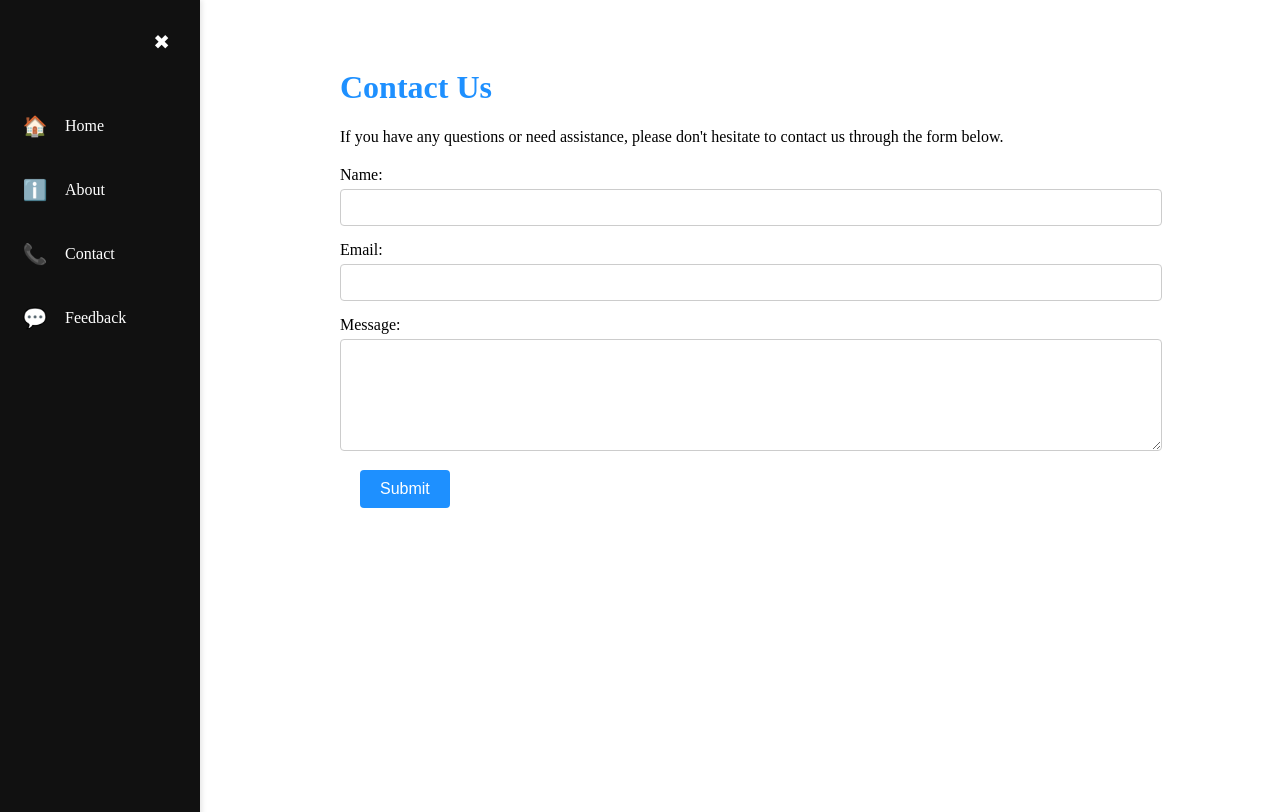
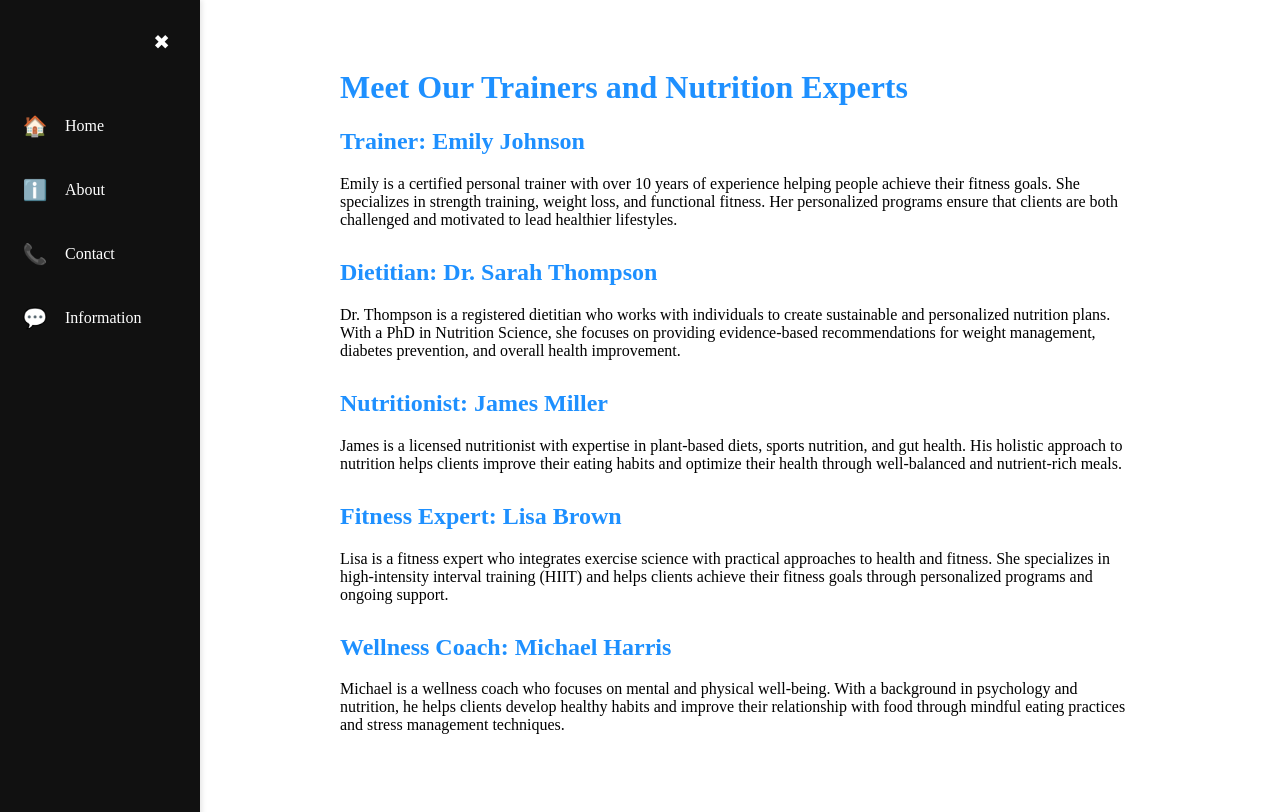
Before and after one commit to MARYAMM27/Project-p1, a React (Vite) app: page /contact in a window 1280 px wide. Built offline with nearby package versions, Linux system fonts and the light colour scheme; no server answers; sample sign-in values are in the browser's storage.

Commit message:
fix linters

```diff
--- a/src/Pages/SideMenu.jsx
+++ b/src/Pages/SideMenu.jsx
@@ -38,7 +38,7 @@ const SideMenu = () => {
           <li>
             <Link to="/feedback">
               <span className="icon">💬</span>
-              <span className={collapsed ? 'collapsed-text' : 'text'}>Feedback</span>
+              <span className={collapsed ? 'collapsed-text' : 'text'}>Information</span>
             </Link>
           </li>
         </ul>
--- a/src/Screens/Screen2.jsx
+++ b/src/Screens/Screen2.jsx
@@ -1,105 +1,63 @@
-import { useState } from 'react';
+const Screen2 = () => (
+  <div style={{ padding: '20px', maxWidth: '800px', margin: '0 auto' }}>
+    <h1>Meet Our Trainers and Nutrition Experts</h1>
 
-const Screen2 = () => {
-  const [name, setName] = useState('');
-  const [email, setEmail] = useState('');
-  const [message, setMessage] = useState('');
-  const [submitted, setSubmitted] = useState(false);
+    {/* Trainer Section */}
+    <section style={{ marginBottom: '30px' }}>
+      <h2>Trainer: Emily Johnson</h2>
+      <p>
+        Emily is a certified personal trainer with over 10 years of experience
+        helping people achieve their fitness goals. She specializes in strength
+        training, weight loss, and functional fitness. Her personalized programs
+        ensure that clients are both challenged and motivated to lead healthier
+        lifestyles.
+      </p>
+    </section>
 
-  const handleSubmit = (e) => {
-    e.preventDefault();
-    setSubmitted(true);
-  };
+    {/* Dietitian Section */}
+    <section style={{ marginBottom: '30px' }}>
+      <h2>Dietitian: Dr. Sarah Thompson</h2>
+      <p>
+        Dr. Thompson is a registered dietitian who works with individuals to create
+        sustainable and personalized nutrition plans. With a PhD in Nutrition Science,
+        she focuses on providing evidence-based recommendations for weight management,
+        diabetes prevention, and overall health improvement.
+      </p>
+    </section>
 
-  return (
-    <div style={{ padding: '20px', maxWidth: '800px', margin: '0 auto' }}>
-      <h1>Contact Us</h1>
+    {/* Nutritionist Section */}
+    <section style={{ marginBottom: '30px' }}>
+      <h2>Nutritionist: James Miller</h2>
       <p>
-        If you have any questions or need assistance, please don&apos;t hesitate to contact us
-        through the form below.
+        James is a licensed nutritionist with expertise in plant-based diets,
+        sports nutrition, and gut health. His holistic approach to nutrition helps
+        clients improve their eating habits and optimize their health through
+        well-balanced and nutrient-rich meals.
       </p>
+    </section>
 
-      {submitted ? (
-        <div style={{ color: 'green', marginTop: '20px' }}>
-          <h3>Thank you for reaching out! We will get back to you shortly.</h3>
-        </div>
-      ) : (
-        <form onSubmit={handleSubmit} style={{ marginTop: '20px' }}>
-          <div style={{ marginBottom: '15px' }}>
-            <label htmlFor="name" style={{ display: 'block', marginBottom: '5px' }}>
-              Name:
-            </label>
-            <input
-              type="text"
-              id="name"
-              value={name}
-              onChange={(e) => setName(e.target.value)}
-              required
-              style={{
-                width: '100%',
-                padding: '10px',
-                borderRadius: '4px',
-                border: '1px solid #ccc',
-              }}
-            />
-          </div>
+    {/* Fitness Expert Section */}
+    <section style={{ marginBottom: '30px' }}>
+      <h2>Fitness Expert: Lisa Brown</h2>
+      <p>
+        Lisa is a fitness expert who integrates exercise science with practical
+        approaches to health and fitness. She specializes in high-intensity interval
+        training (HIIT) and helps clients achieve their fitness goals through
+        personalized programs and ongoing support.
+      </p>
+    </section>
 
-          <div style={{ marginBottom: '15px' }}>
-            <label htmlFor="email" style={{ display: 'block', marginBottom: '5px' }}>
-              Email:
-            </label>
-            <input
-              type="email"
-              id="email"
-              value={email}
-              onChange={(e) => setEmail(e.target.value)}
-              required
-              style={{
-                width: '100%',
-                padding: '10px',
-                borderRadius: '4px',
-                border: '1px solid #ccc',
-              }}
-            />
-          </div>
-
-          <div style={{ marginBottom: '15px' }}>
-            <label htmlFor="message" style={{ display: 'block', marginBottom: '5px' }}>
-              Message:
-            </label>
-            <textarea
-              id="message"
-              value={message}
-              onChange={(e) => setMessage(e.target.value)}
-              required
-              rows="6"
-              style={{
-                width: '100%',
-                padding: '10px',
-                borderRadius: '4px',
-                border: '1px solid #ccc',
-              }}
-            />
-          </div>
-
-          <button
-            type="submit"
-            style={{
-              backgroundColor: '#1e90ff',
-              color: 'white',
-              border: 'none',
-              padding: '10px 20px',
-              cursor: 'pointer',
-              borderRadius: '4px',
-              fontSize: '16px',
-            }}
-          >
-            Submit
-          </button>
-        </form>
-      )}
-    </div>
-  );
-};
+    {/* Wellness Coach Section */}
+    <section style={{ marginBottom: '30px' }}>
+      <h2>Wellness Coach: Michael Harris</h2>
+      <p>
+        Michael is a wellness coach who focuses on mental and physical well-being.
+        With a background in psychology and nutrition, he helps clients develop
+        healthy habits and improve their relationship with food through mindful
+        eating practices and stress management techniques.
+      </p>
+    </section>
+  </div>
+);
 
 export default Screen2;
--- a/src/Screens/Screen3.jsx
+++ b/src/Screens/Screen3.jsx
@@ -1,103 +1,74 @@
-import { useState } from 'react';
+const Screen3 = () => (
+  <div style={{ padding: '20px', maxWidth: '800px', margin: '0 auto' }}>
+    <h1>About Nutrition</h1>
 
-const Screen3 = () => {
-  const [name, setName] = useState('');
-  const [email, setEmail] = useState('');
-  const [message, setMessage] = useState('');
-  const [feedbackSubmitted, setFeedbackSubmitted] = useState(false);
+    {/* Where Can We Get Protein From? Section */}
+    <section style={{ marginBottom: '30px' }}>
+      <h2>Where Can We Get Protein From?</h2>
+      <p>
+        Protein is essential for muscle repair, growth, and overall health.
+        You can get protein from a variety of sources including:
+      </p>
+      <ul>
+        <li>Lean meats like chicken, turkey, and beef</li>
+        <li>Fish and seafood like salmon, tuna, and shrimp</li>
+        <li>Plant-based sources like beans, lentils, tofu, and quinoa</li>
+        <li>Dairy products such as yogurt, milk, and cheese</li>
+        <li>Nuts and seeds like almonds, chia seeds, and peanuts</li>
+        <li>Eggs, which are a complete source of protein</li>
+      </ul>
+    </section>
 
-  const handleSubmit = (e) => {
-    e.preventDefault();
-    // Handle feedback submission logic here (e.g., sending to server)
-    setFeedbackSubmitted(true);
-  };
+    {/* Where Can We Get Carbohydrates From? Section */}
+    <section style={{ marginBottom: '30px' }}>
+      <h2>Where Can We Get Carbohydrates From?</h2>
+      <p>
+        Carbohydrates are the body&#39;s primary source of energy.
+        Here are some healthy sources of carbohydrates:
+      </p>
+      <ul>
+        <li>Whole grains like brown rice, quinoa, oats, and whole wheat</li>
+        <li>Fruits such as apples, bananas, and berries</li>
+        <li>Vegetables like sweet potatoes, carrots, and broccoli</li>
+        <li>Legumes such as beans, lentils, and peas</li>
+        <li>Low-fat dairy products including milk and yogurt</li>
+      </ul>
+    </section>
 
-  return (
-    <div style={{ padding: '20px' }}>
-      <h1>Feedback</h1>
-      <p>We value your feedback to improve our service. Please fill in the form below:</p>
-
-      {feedbackSubmitted ? (
-        <div style={{ color: 'green', marginTop: '20px' }}>
-          <h3>Thank you for your feedback!</h3>
-        </div>
-      ) : (
-        <form onSubmit={handleSubmit} style={{ maxWidth: '600px', marginTop: '20px' }}>
-          <div style={{ marginBottom: '10px' }}>
-            <label htmlFor="name" style={{ display: 'block', marginBottom: '5px' }}>
-              Name:
-            </label>
-            <input
-              type="text"
-              id="name"
-              value={name}
-              onChange={(e) => setName(e.target.value)}
-              required
-              style={{
-                width: '100%',
-                padding: '8px',
-                borderRadius: '4px',
-                border: '1px solid #ccc',
-              }}
-            />
-          </div>
-
-          <div style={{ marginBottom: '10px' }}>
-            <label htmlFor="email" style={{ display: 'block', marginBottom: '5px' }}>
-              Email:
-            </label>
-            <input
-              type="email"
-              id="email"
-              value={email}
-              onChange={(e) => setEmail(e.target.value)}
-              required
-              style={{
-                width: '100%',
-                padding: '8px',
-                borderRadius: '4px',
-                border: '1px solid #ccc',
-              }}
-            />
-          </div>
-
-          <div style={{ marginBottom: '10px' }}>
-            <label htmlFor="message" style={{ display: 'block', marginBottom: '5px' }}>
-              Feedback:
-            </label>
-            <textarea
-              id="message"
-              value={message}
-              onChange={(e) => setMessage(e.target.value)}
-              required
-              rows="5"
-              style={{
-                width: '100%',
-                padding: '8px',
-                borderRadius: '4px',
-                border: '1px solid #ccc',
-              }}
-            />
-          </div>
-
-          <button
-            type="submit"
-            style={{
-              backgroundColor: '#1e90ff',
-              color: 'white',
-              border: 'none',
-              padding: '10px 20px',
-              cursor: 'pointer',
-              borderRadius: '4px',
-              fontSize: '16px',
-            }}
-          >
-            Submit Feedback
-          </button>
-        </form>
-      )}
-    </div>
-  );
-};
+    {/* Macro vs Micro Nutrients Section */}
+    <section style={{ marginBottom: '30px' }}>
+      <h2>What is the Difference Between Macro and Micro Nutrients?</h2>
+      <p>
+        Nutrients are classified into two main categories: macronutrients and micronutrients.
+      </p>
+      <p>
+        <strong>Macronutrients</strong>
+        {' '}
+        are nutrients that your body needs in large amounts
+        to provide energy and support bodily functions. The three macronutrients are:
+      </p>
+      <ul>
+        <li>Proteins</li>
+        <li>Carbohydrates</li>
+        <li>Fats</li>
+      </ul>
+      <p>
+        <strong>Micronutrients</strong>
+        {' '}
+        are nutrients that your body needs in smaller amounts,
+        but they are still vital for overall health. These include:
+      </p>
+      <ul>
+        <li>Vitamins (e.g., Vitamin C, Vitamin D, and Vitamin B12)</li>
+        <li>Minerals (e.g., Calcium, Iron, and Magnesium)</li>
+      </ul>
+      <p>
+        Both macronutrients and micronutrients are crucial for maintaining a healthy body,
+        with macronutrients providing energy and micronutrients supporting various functions
+        such as immunity, bone health, and energy production.
+      </p>
+    </section>
+  </div>
+);
 
 export default Screen3;
```
